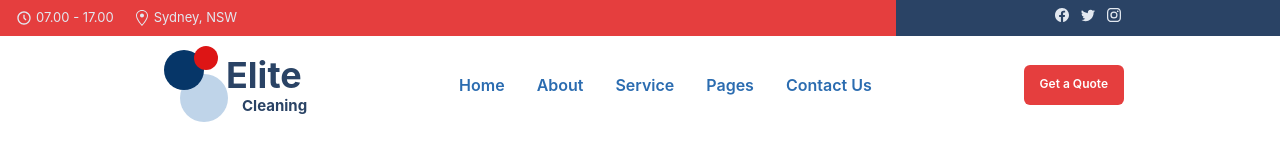
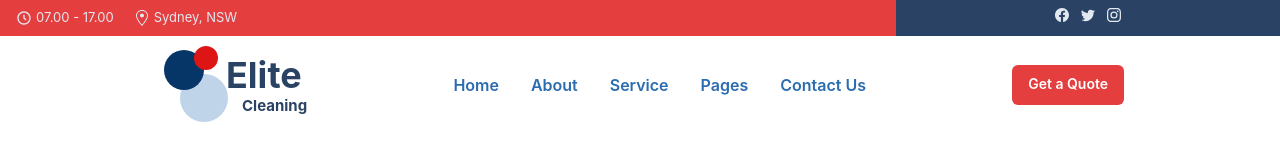
Before and after one commit to Xhreethapa/cleaning-app, a Next.js app: page / in a window 1280 px wide. Shown: the top 160 px of the page. Built offline with nearby package versions, Linux system fonts and the light colour scheme.

Commit message:
design updated v2.0

```diff
--- a/components/Banner.tsx
+++ b/components/Banner.tsx
@@ -27,7 +27,7 @@ const Banner = () => {
                 <Box>Contact Us</Box>
 
             </Flex>
-            <Button colorScheme="red" fontSize="12"  >Get a Quote</Button>
+            <Button colorScheme="red" fontSize="14"  >Get a Quote</Button>
             <Flex position="fixed" bottom='15px' right='15px' width='50px' height='50px' borderRadius='50px' backgroundColor='#FFBF67' alignItems='center' display='flex' justifyContent='center'  zIndex='200'>
           <FcCallback onClick={() => window.open("tel:+61426173439")}fontSize='24'/>
           </Flex>
```
